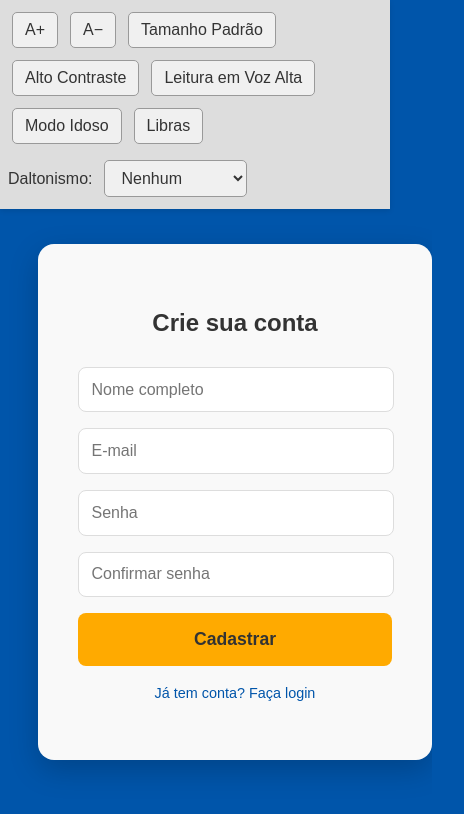
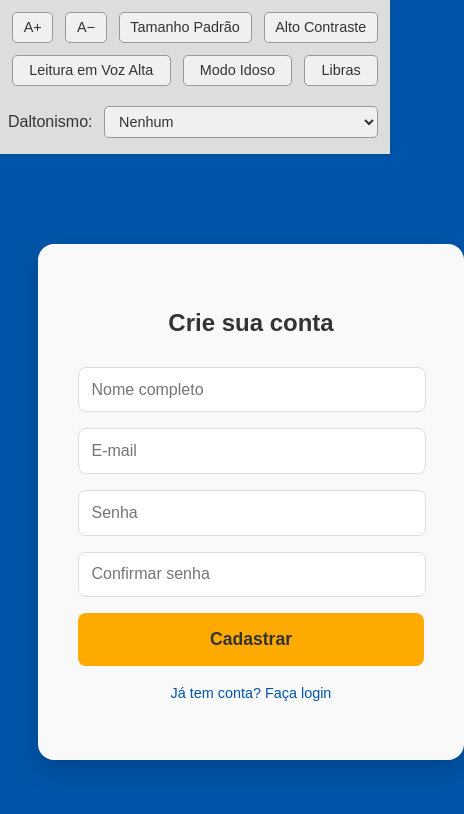
Before and after one commit to yzGabiru/alan_site, a plain HTML site: page register.html in a window 390 px wide. Shown: the whole page, 464 px wide, since content can reach past the window. Drawn offline with Linux system fonts and the light colour scheme.

Commit message:
ajustando visibilidade para celulares

```diff
--- a/style.css
+++ b/style.css
@@ -11,7 +11,7 @@
 
 body {
   font-size: var(--fonte-base);
-  background-color: var(--cor-primaria); /* Changed from var(--fundo) to var(--cor-primaria) */
+  background-color: var(--cor-primaria);
   color: var(--texto);
   font-family: Arial, sans-serif;
   line-height: 1.6;
@@ -178,25 +178,114 @@ body.alto-contraste .acessibilidade-bar select {
 
 main {
   flex: 1;
-  padding-top: 5rem;
+  padding-top: 5rem; /* Adjusted for fixed accessibility bar */
   padding-left: 1rem;
   padding-right: 1rem;
   max-width: 1200px;
   margin: 0 auto;
   display: grid;
   gap: 2rem;
-  grid-template-columns: 1fr;
-  /* Additional styles for main that apply to login/register/index */
+  grid-template-columns: 1fr; /* Default to single column for mobile */
   justify-content: center;
-  align-items: center; /* Reverted back to center */
+  align-items: center;
   min-height: 100vh;
-  /* Removed background-color from here */
   transition: all 0.3s ease;
 }
 
 /* New rule to apply flex-start only to site.html */
 body.site-page main {
   align-items: flex-start;
+}
+
+@media (max-width: 767px) {
+    main {
+        padding-top: 5rem; /* Ensure enough space below the fixed accessibility bar */
+        padding-left: 1rem;
+        padding-right: 1rem;
+    }
+
+    .acessibilidade-bar {
+        padding: 0.5rem 0.5rem; /* Slightly less padding on very small screens */
+        justify-content: center; /* Center items if they wrap */
+        text-align: center;
+    }
+
+    .acessibilidade-bar > div {
+        justify-content: center;
+        width: 100%;
+        margin-bottom: 0.25rem;
+    }
+
+    .acessibilidade-bar button,
+    .acessibilidade-bar select {
+        width: auto; /* Allow buttons to size naturally */
+        flex-grow: 1; /* Allow buttons to grow to fill space */
+        min-width: unset; /* Remove min-width to allow shrinking */
+        font-size: 0.9rem; /* Slightly smaller font for buttons */
+        padding: 0.4rem 0.6rem;
+    }
+
+    header {
+        padding: 1.5rem 1rem; /* Smaller padding for mobile header */
+    }
+
+    header h1 {
+        font-size: 2rem; /* Smaller font for mobile header */
+    }
+
+    header p {
+        font-size: 1rem; /* Smaller font for mobile header description */
+    }
+
+    nav {
+        flex-direction: column; /* Stack navigation links vertically */
+        gap: 0.5rem;
+        padding: 0.5rem 0;
+    }
+
+    nav a {
+        padding: 0.8rem 1rem;
+        text-align: center;
+        width: calc(100% - 2rem); /* Full width with padding */
+    }
+
+    section {
+        padding: 1.5rem; /* Smaller padding for sections */
+    }
+
+    section h2 {
+        font-size: 1.6rem; /* Smaller font for section headings */
+        margin-bottom: 1rem;
+    }
+
+    form input[type="text"],
+    form textarea,
+    input,
+    textarea {
+        width: 100%; /* Full width for form inputs */
+        padding: 0.7rem;
+    }
+
+    form button[type="submit"],
+    .login-button,
+    .register-button,
+    .menu-button {
+        width: 100%; /* Full width for buttons */
+        padding: 0.8rem;
+        font-size: 1rem;
+    }
+
+    .login-container,
+    .register-container,
+    .menu-container {
+        padding: 1.5rem; /* Smaller padding for auth containers */
+        margin: 1rem; /* Add some margin on smaller screens */
+    }
+
+    .menu-container h1 {
+        font-size: 1.8rem;
+        margin-bottom: 1.5rem;
+    }
 }
 
 @media (min-width: 768px) {
@@ -318,7 +407,7 @@ textarea {
     border: 1px solid #ddd;
     border-radius: 8px;
     font-size: 1rem;
-    width: calc(100% - 1.6rem);
+    width: calc(100% - 1.6rem); /* Adjust width for padding */
     transition: border-color 0.3s ease;
 }
 
@@ -330,7 +419,6 @@ select:focus {
 }
 
 form button[type="submit"],
-.login-button,
 .login-button,
 .register-button,
 .menu-button {
```
